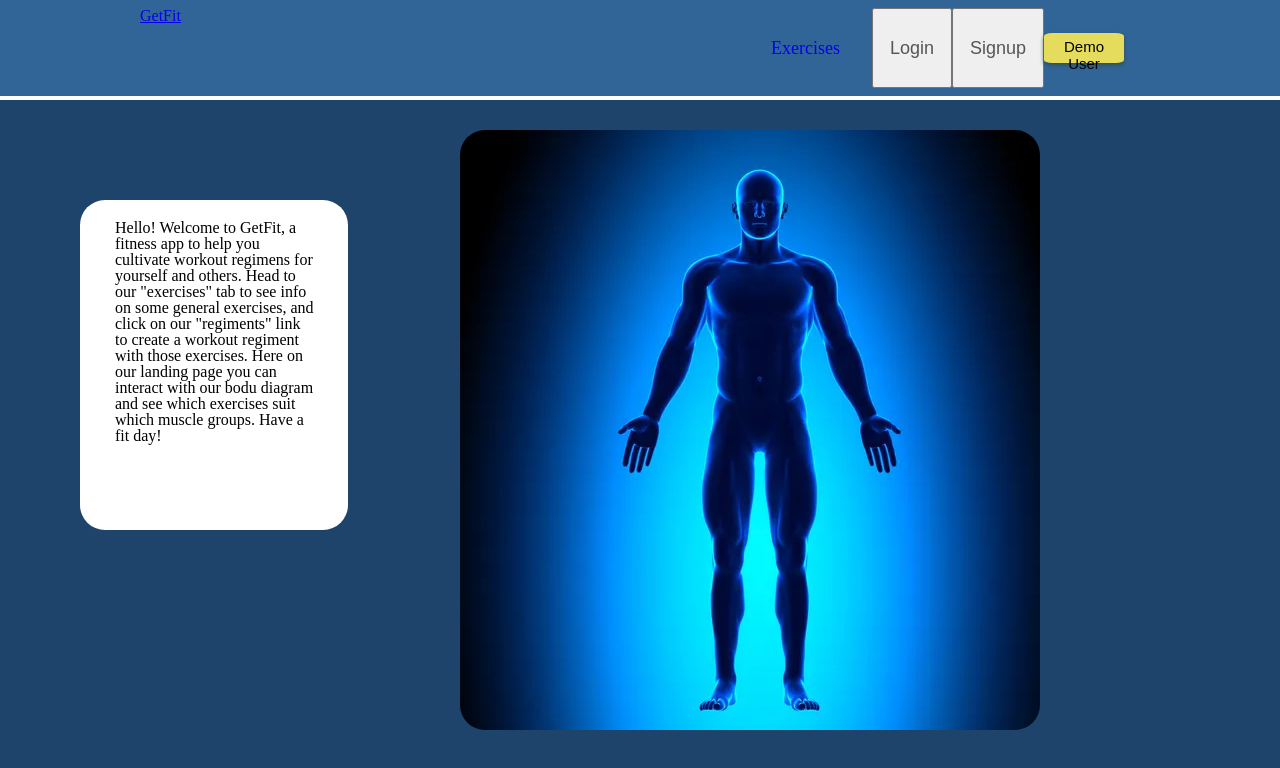
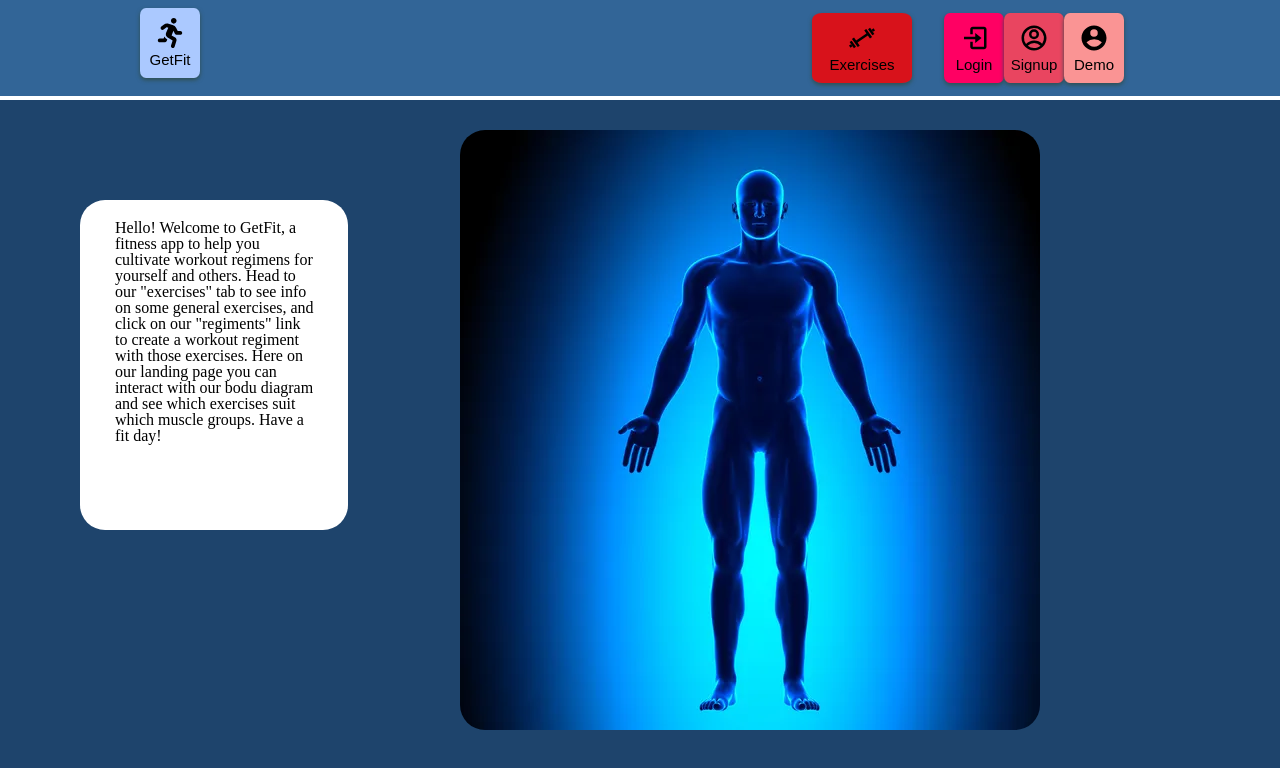
Before and after one commit to Aloysius172/GetFit, a React (Create React App) app in the folder frontend/: page /#/ in a window 1280 px wide. Shown: the top 768 px of the page. Built offline with nearby package versions, Linux system fonts and the light colour scheme; no server answers.

Commit message:
styled nav

```diff
--- a/frontend/src/components/nav/navbar.css
+++ b/frontend/src/components/nav/navbar.css
@@ -60,3 +60,68 @@
 .app-header {
 
 }
+
+.button {
+    background-color: rgb(229, 220, 93);
+    color: black;
+    border: none;
+    padding: 5px;
+    font-size: 15px;
+    height: 70px;
+    width: 60px;
+    box-shadow: 0 2px 4px darkslategray;
+    cursor: pointer;
+    transition: all 0.2s ease;
+    border-radius: 10%;
+}
+
+#greeting-login {
+    background-color: #FF0063;
+}
+
+#greeting-login:active {
+    background-color: rgb(99, 6, 6);
+    box-shadow: 0 0 2px rgb(67, 4, 4);
+    transform: translateY(2px);
+}
+
+#greeting-signup {
+    background-color: #E94560;
+}
+
+#greeting-signup:active {
+    background-color: rgb(126, 62, 62);
+    box-shadow: 0 0 2px black;
+    transform: translateY(2px);
+}
+
+#splash-button {
+    background-color: #ABC9FF;
+}
+
+#splash-button:active {
+    background-color: rgb(10, 64, 83);
+    box-shadow: 0 0 2px black;
+    transform: translateY(2px);
+}
+
+#demo-login-button {
+    background-color: #FA9494;
+}
+
+#demo-login-button:active {
+    background-color: rgba(253, 117, 183, 0.361);
+    box-shadow: 0 0 2px black;
+    transform: translateY(2px);
+}
+
+#exercises-button {
+    width: 100px;
+    background-color: #fc0000d2;
+}
+
+#exercises-button:active {
+    background-color: rgb(79, 5, 5);
+    box-shadow: 0 0 2px rgba(0, 0, 0, 0.316);
+    transform: translateY(2px);
+}
--- a/frontend/src/components/nav/navbar.jsx
+++ b/frontend/src/components/nav/navbar.jsx
@@ -2,7 +2,11 @@ import React from 'react';
 import { Link, Redirect } from 'react-router-dom'
 import { openModal } from '../../actions/modal_actions';
 import './navbar.css';
-
+import { BiLogIn } from '@react-icons/all-files/bi/BiLogIn'
+import { RiAccountCircleLine } from '@react-icons/all-files/ri/RiAccountCircleLine'
+import { RiAccountCircleFill } from '@react-icons/all-files/ri/RiAccountCircleFill'
+import { FaRunning } from '@react-icons/all-files/fa/FaRunning'
+import { CgGym } from '@react-icons/all-files/cg/CgGym'
 
 class NavBar extends React.Component {
     constructor(props) {
@@ -41,20 +45,52 @@ class NavBar extends React.Component {
         if (this.props.loggedIn) {
             return (
                 <div className='logged-in-links'>
-                    <Link className="nav-button" to={'/exercises'}>Exercises</Link>
-                    <Link className="nav-button" to={'/regimens'}>Regimens</Link>
-                    <Link className="nav-button" to={'/calendar'}> Calendar</Link>
-                    <Link className="nav-button" to={'/users'}>{this.props.username}</Link>
+                    <Link className="nav-button" to={'/exercises'}>
+                        <button className="button">Exercises</button>
+                    </Link>
+
+                    <Link className="nav-button" to={'/regimens'}>
+                        <button className="button">
+                        <div>image</div>
+                        <div>Regimens</div>
+                        </button>
+                    </Link>
+
+                    <Link className="nav-button" to={'/calendar'}>
+                        <button className="button">
+                        <div>image</div>
+                        <div>Calendar</div>
+                        </button>
+                    </Link>
+                    <Link className="nav-button" to={'/users'}>
+                        <button className="button">{this.props.username}</button>
+                    </Link>
                     <button className="nav-button-logout" onClick={this.logoutUser}>Logout</button>
                 </div>
             );
         } else {
             return (
                 <div className='logged-out-links'>
-                    <Link className="nav-button" to={'/exercises'}>Exercises</Link>
-                    <button className="login-button" id="greeting-login" onClick={() => this.props.openModal('login')}>Login</button>
-                    <button className="login-button" id="greeting-signup" onClick={() => this.props.openModal('signup')}>Signup</button>
-                     <button className='demo-login' onClick={() => this.handleDemoLogin()}>Demo User</button>
+                    <Link className="nav-button" to={'/exercises'}>
+                        <button className="button" id="exercises-button">
+                            <div id="exercises-icon"><CgGym size={30}/></div>
+                            <div id="exercises-word">Exercises</div>
+                        </button>
+                    </Link>
+                    <button className="button" id="greeting-login" onClick={() => this.props.openModal('login')}>
+                       <div id="login-icon">< BiLogIn size={30} /></div>
+                        <div id="login-word">Login</div>
+                    </button>
+
+                    <button className="button" id="greeting-signup" onClick={() => this.props.openModal('signup')}>
+                        <div id="signup-icon"><RiAccountCircleLine size={30}/></div>
+                        <div id="signup-word">Signup</div>
+                    </button>
+
+                     <button className='button' id="demo-login-button" onClick={() => this.handleDemoLogin()}>
+                        <div id="demo-login-icon">< RiAccountCircleFill size={30}/></div>
+                        <div id="demo-login-word">Demo</div>
+                    </button>
                     {/* <Link to={'/signup'}>Signup</Link>
                     <Link to={'/login'}>Login</Link> */}
                 </div>
@@ -65,7 +101,11 @@ class NavBar extends React.Component {
     render() {
         return (
             <div className='navbar-div'>
-                <Link to='/'><h1>GetFit</h1></Link>
+                <Link to='/'><button className='button' id="splash-button">
+                    <div><FaRunning size={30}/></div>
+                     <div>GetFit</div>
+                </button>
+                </Link>
                 { this.getLinks() }
             </div>
         );
```
